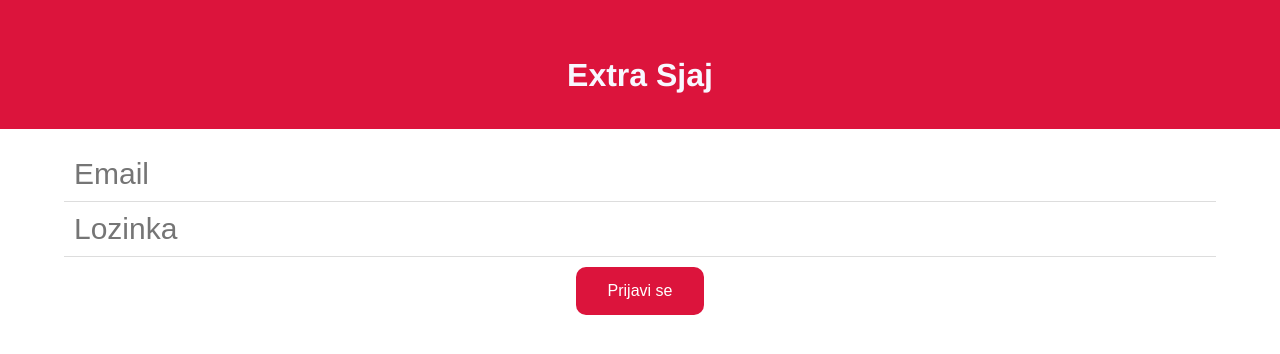
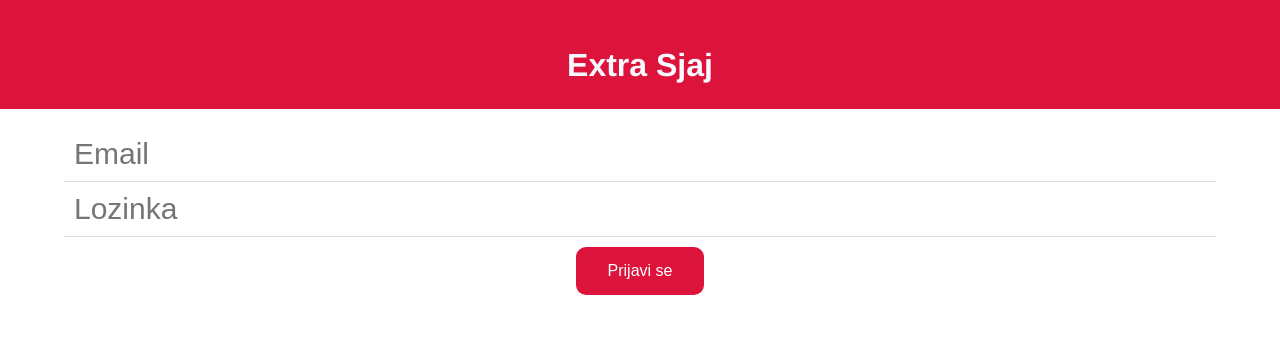
Before and after one commit to ilhankalac/extra-sjaj, a Vue app: page /prijava in a window 1280 px wide. Shown: the top 354 px of the page. Built offline with nearby package versions, Linux system fonts and the light colour scheme; no server answers.

Commit message:
design fix

```diff
--- a/src/App.vue
+++ b/src/App.vue
@@ -45,7 +45,7 @@ h1 {
 }
 header {
   background: crimson;
-  height: 150px;
+  height: 130px;
   position: sticky;
   margin-top: -21px;
   display: flex;
```
